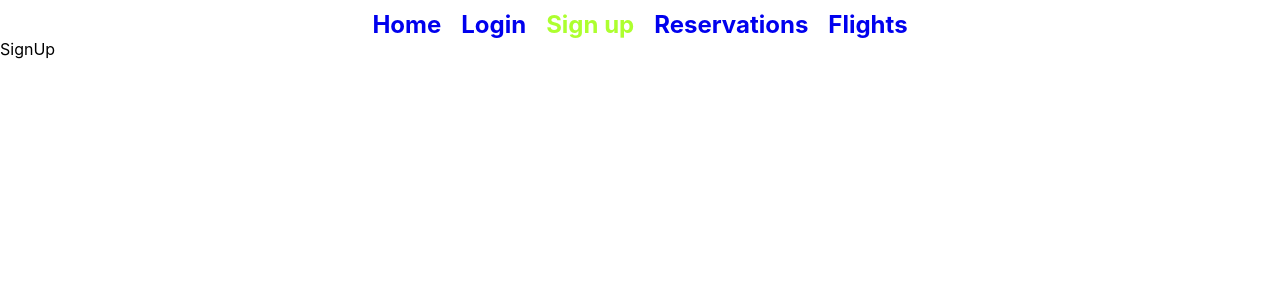
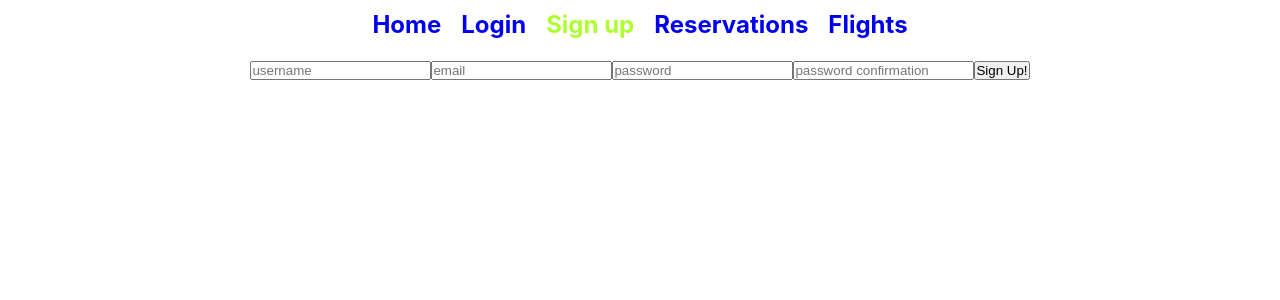
Before and after one commit to a1364t/frontend-airlines, a React (Create React App) app: page /signup in a window 1280 px wide. Shown: the top 300 px of the page. Built offline with nearby package versions, Linux system fonts and the light colour scheme.

Commit message:
login and signup were made

```diff
--- a/src/index.css
+++ b/src/index.css
@@ -53,3 +53,9 @@ code {
 	justify-content: center;
 	margin-top: 20px;
 }
+
+.login_container {
+	display: flex;
+	justify-content: center;
+	margin-top: 20px;
+}
--- a/src/pages/Login.js
+++ b/src/pages/Login.js
@@ -1,7 +1,67 @@
-import React from "react";
+import React, { Component } from "react";
+import axios from "axios";
 
-function Login() {
-	return <div>Login</div>;
+
+const SERVER_URL = 'http://localhost:3000/login.json';
+
+class Login extends Component {
+	constructor() {
+		super();
+		this.state = {
+			email: "",
+			password: "",
+		};
+		this.handleChange = this.handleChange.bind(this);
+		this.handleSubmit = this.handleSubmit.bind(this);
+	}
+
+	handleChange(e) {
+		const target = e.target;
+		const value = target.value;
+		const name = target.name;
+		this.setState({
+			[name]:value,
+		});
+	}
+
+	handleSubmit(e) {
+		e.preventDefault();
+		this.props.onSubmit(this.state);
+		this.setState({
+			email: "",
+			password: "",
+		});
+
+	}
+
+
+
+
+	render(){
+		return(
+			<div className="login_container">
+				<form onSubmit={this.handleSubmit}>
+					<input type="text"
+						required
+						name="email"
+						onChange={this.handleChange}
+						value={this.state.email}
+						placeholder="email"
+					/>
+					<input type="text"
+						required
+						name="password"
+						onChange={this.handleChange}
+						value={this.state.password}
+						placeholder="password"
+					/>
+
+
+					<input type="submit" value="Login!" />
+			</form>
+			</div>
+		);
+	}
 }
 
 export default Login;
--- a/src/pages/SignUp.js
+++ b/src/pages/SignUp.js
@@ -1,7 +1,84 @@
-import React from "react";
+import axios from "axios";
+import React, { Component } from "react";
 
-function SignUp() {
-	return <div>SignUp</div>;
+
+const SERVER_URL = 'http://localhost:3000/users/new.json';
+
+class SignUp extends Component {
+	constructor() {
+		super();
+		this.state = {
+			username: "",
+			email: "",
+			password: "",
+			password_confirmation: ""
+		};
+		this.handleChange = this.handleChange.bind(this);
+		this.handleSubmit = this.handleSubmit.bind(this);
+	}
+
+	handleChange(e) {
+		const target = e.target;
+		const value = target.value;
+		const name = target.name;
+		this.setState({
+			[name]:value,
+		});
+	}
+
+	handleSubmit(e) {
+		e.preventDefault();
+		this.props.onSubmit(this.state);
+		this.setState({
+			username: "",
+			email: "",
+			password: "",
+			password_confirmation: ""
+		});
+	}
+
+
+
+
+	render(){
+		return(
+			<div className="login_container">
+				<form onSubmit={this.handleSubmit}>
+					<input type="text"
+						required
+						name="username"
+						onChange={this.handleChange}
+						value={this.state.username}
+						placeholder="username"
+					/>
+					<input type="text"
+						required
+						name="email"
+						onChange={this.handleChange}
+						value={this.state.email}
+						placeholder="email"
+					/>
+					<input type="text"
+						required
+						name="password"
+						onChange={this.handleChange}
+						value={this.state.password}
+						placeholder="password"
+					/>
+
+					<input type="text"
+						required
+						name="password_confirmation"
+						onChange={this.handleChange}
+						value={this.state.password_confirmation}
+						placeholder="password confirmation"
+					/>
+
+					<input type="submit" value="Sign Up!" />
+			</form>
+			</div>
+		);
+	}
 }
 
 export default SignUp;
```
